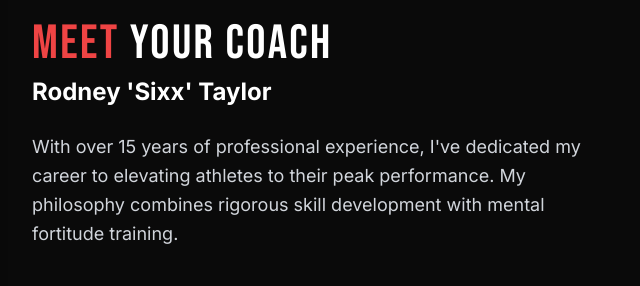
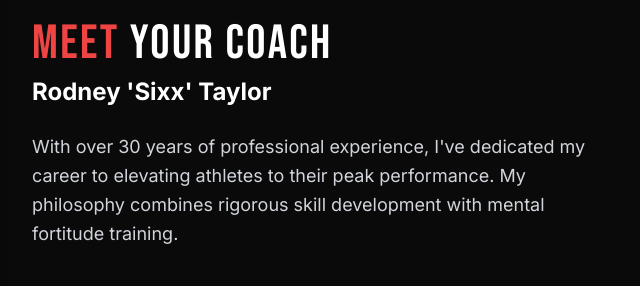
Before and after one commit to luxury-website-designs/coachsixx, a plain HTML site: page index.html in a window 1280 px wide. Shown: the part 1060-1346 px from the top of the page, 640-1280 px from the left. Drawn offline with nearby package versions, Linux system fonts and the light colour scheme; a script that the page names is missing.

Commit message:
Update index.html

```diff
--- a/index.html
+++ b/index.html
@@ -180,7 +180,7 @@
                     <h2 class="text-4xl md:text-5xl font-heading tracking-wider animate-item"><span class="text-red-500">Meet</span> Your Coach</h2>
                     <h3 class="text-2xl font-bold mt-2 animate-item" style="--delay: 0.1s">Rodney 'Sixx' Taylor</h3>
                     <p class="mt-6 text-gray-300 text-lg leading-relaxed animate-item" style="--delay: 0.2s">
-                        With over 15 years of professional experience, I've dedicated my career to elevating athletes to their peak performance. My philosophy combines rigorous skill development with mental fortitude training.
+                        With over 30 years of professional experience, I've dedicated my career to elevating athletes to their peak performance. My philosophy combines rigorous skill development with mental fortitude training.
                     </p>
                     <div class="mt-10 grid grid-cols-2 gap-8">
                         <div class="text-center animate-item" style="--delay: 0.4s">
```
